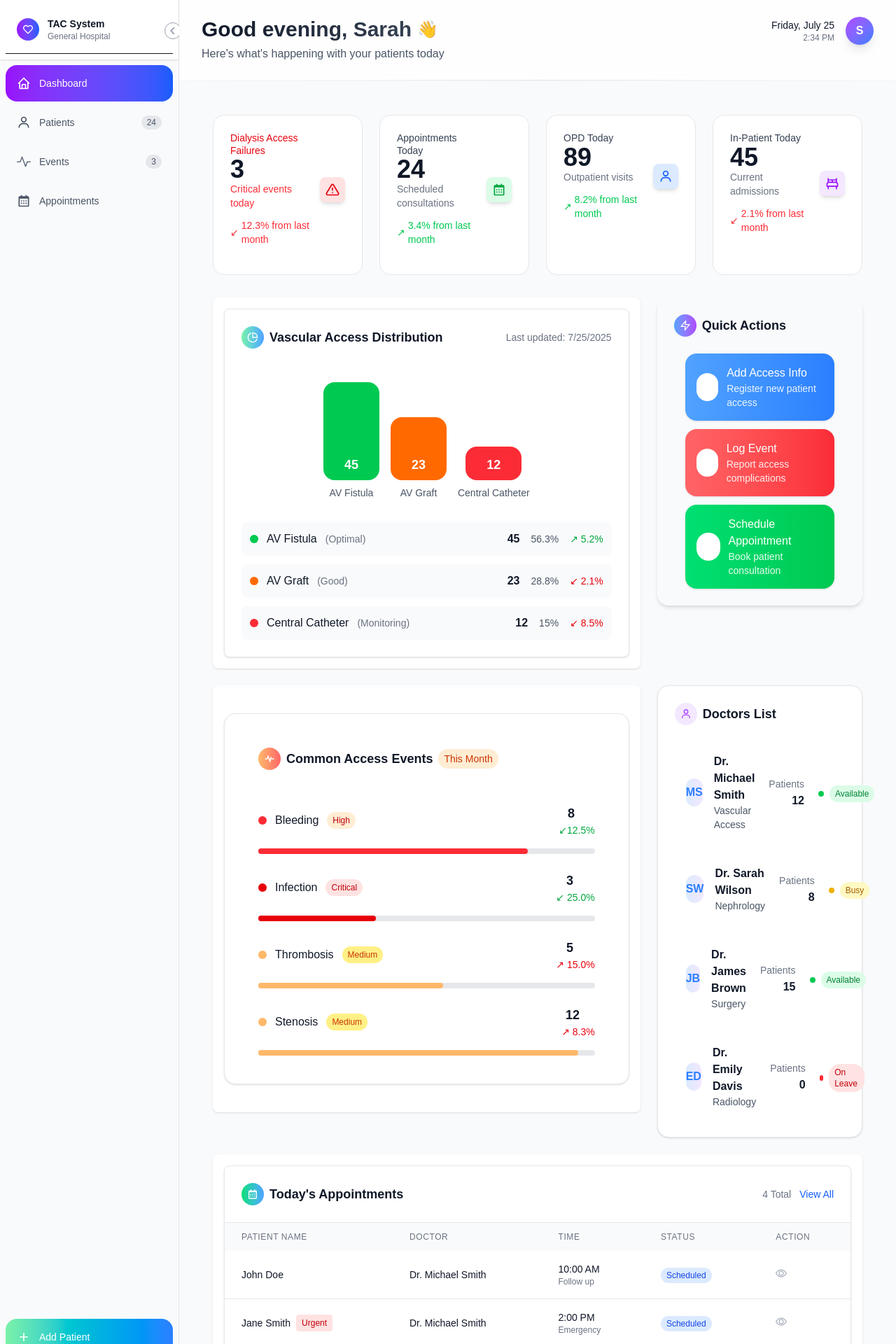
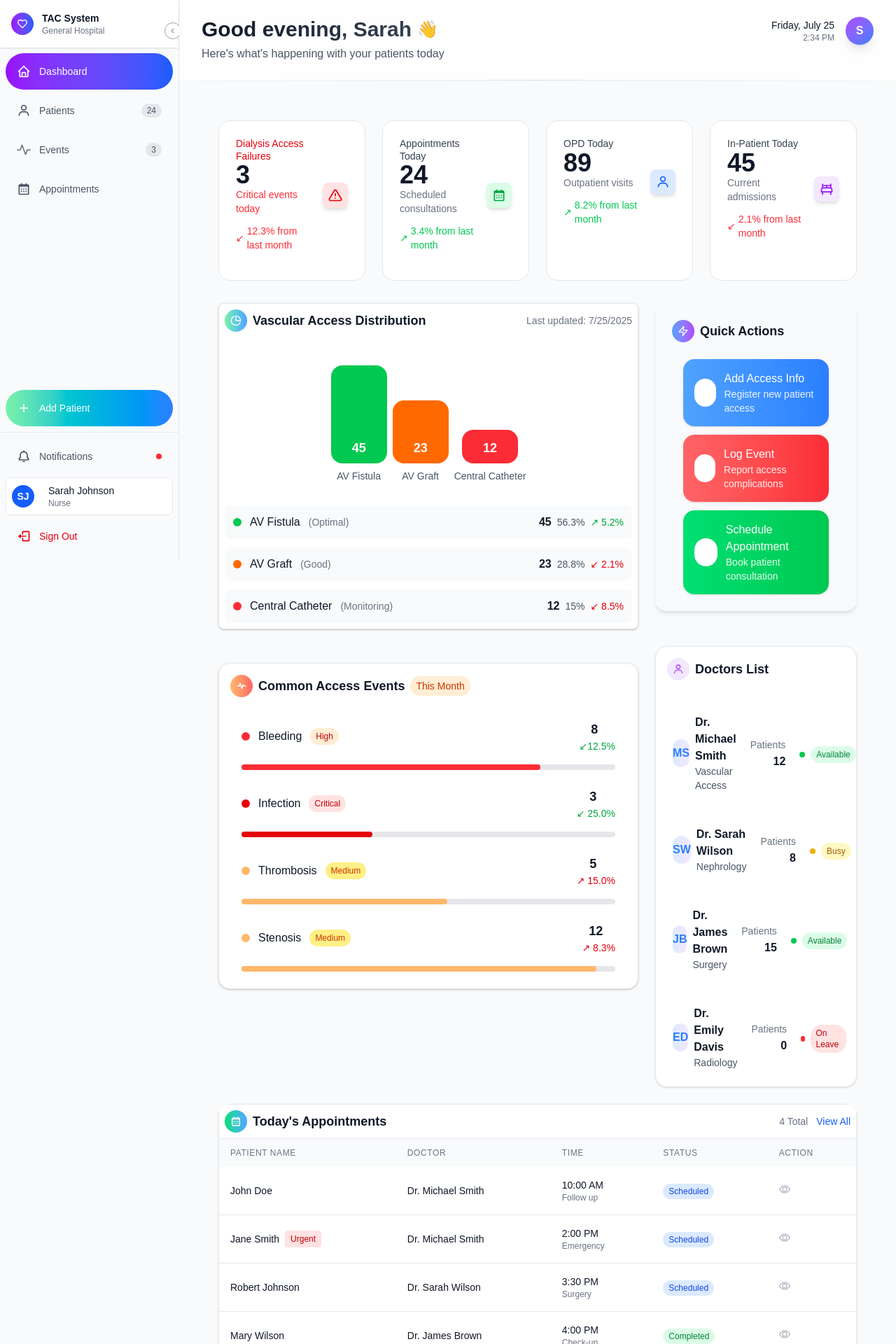
Before and after one commit to kibochamark/tac-client, a Next.js app: page /dashboard in a window 1280 px wide. Shown: the top 1920 px of the page at 70% size. Built offline with nearby package versions, Linux system fonts and the light colour scheme.

Commit message:
feat: enhance UI components with improved styling and responsiveness; update sidebar and layout for mobile support

```diff
--- a/src/app/components/access-chart.tsx
+++ b/src/app/components/access-chart.tsx
@@ -10,7 +10,7 @@ const data = [
 ]
 
 const VascularAccessChart = () => (
-    <div className="bg-white rounded-lg shadow-sm border border-gray-200 p-6">
+    <div className="bg-white rounded-lg shadow-sm hover:shadow-xl border border-gray-200 p-2">
         {/* Header */}
         <div className="flex items-center justify-between mb-6">
             <div className="flex items-center space-x-2">
@@ -23,7 +23,7 @@ const VascularAccessChart = () => (
         </div>
 
         {/* Chart Bars */}
-        <div className="flex items-end justify-center space-x-4 mb-8 h-48">
+        <div className="flex items-end justify-center space-x-2 mb-8 h-48">
             {data.map((item, i) => (
                 <div key={i} className="flex flex-col items-center">
                     <div
@@ -46,7 +46,7 @@ const VascularAccessChart = () => (
                         <span className="font-medium text-gray-900">{item.name}</span>
                         <span className="text-sm text-gray-500">({item.status})</span>
                     </div>
-                    <div className="flex items-center space-x-4">
+                    <div className="flex items-center space-x-2">
                         <span className="font-bold text-gray-900">{item.count}</span>
                         <span className="text-sm text-gray-600">{item.percentage}%</span>
                         <span className={`text-sm ${item.change.includes('↗') ? 'text-green-600' : 'text-red-600'}`}>
--- a/src/app/components/access-events.tsx
+++ b/src/app/components/access-events.tsx
@@ -53,8 +53,8 @@ const CommonAccessEvents = () => {
     ]
 
     return (
-        <div className="bg-white rounded-2xl shadow-sm hover:shadow-xl border border-gray-200 p-8 my-6">
-            <div className="flex items-center space-x-2 mb-6 p-4">
+        <div className="bg-white rounded-2xl shadow-sm hover:shadow-xl border border-gray-200 p-4 my-6">
+            <div className="flex items-center space-x-2 mb-6 ">
                 <div className="w-8 h-8 bg-gradient-to-r from-orange-300 to-red-400 rounded-full flex items-center justify-center">
                     <TbActivityHeartbeat className="w-4 h-4 text-white" />
                 </div>
@@ -73,7 +73,7 @@ const CommonAccessEvents = () => {
                                     {event.severity}
                                 </span>
                             </div>
-                            <div className="flex flex-col items-center space-x-4">
+                            <div className="flex flex-col items-center space-x-2">
                                 <span className="font-bold text-gray-900 text-lg">{event.count}</span>
                                 <span className={`text-sm ${event.changeColor}`}>
                                     {event.change}
--- a/src/app/components/appointments-table.tsx
+++ b/src/app/components/appointments-table.tsx
@@ -14,7 +14,7 @@ const appointments = [
 const AppointmentsTable = () => (
   <div className="bg-white rounded-lg shadow-sm border border-gray-200">
     {/* Header */}
-    <div className="p-6 border-b border-gray-200 flex items-center justify-between">
+    <div className="p-2 border-b border-gray-200 flex items-center justify-between">
       <div className="flex items-center space-x-2">
         <div className="w-8 h-8 bg-gradient-to-r from-green-400 to-blue-400 rounded-full flex items-center justify-center">
           <BiCalendar className="w-4 h-4 text-white" />
@@ -33,14 +33,14 @@ const AppointmentsTable = () => (
         <thead className="bg-gray-50 text-xs text-gray-500 uppercase">
           <tr>
             {['Patient Name', 'Doctor', 'Time', 'Status', 'Action'].map((head, i) => (
-              <th key={i} className="px-6 py-3 text-left font-medium tracking-wider">{head}</th>
+              <th key={i} className="px-4 py-3 text-left font-medium tracking-wider">{head}</th>
             ))}
           </tr>
         </thead>
         <tbody className="bg-white divide-y divide-gray-200 text-sm text-gray-900">
           {appointments.map((a, i) => (
             <tr key={i} className="hover:bg-gray-50">
-              <td className="px-6 py-4 whitespace-nowrap">
+              <td className="px-4 py-4 whitespace-nowrap">
                 <div className="flex items-center">
                   <span className="font-medium">{a.patientName}</span>
                   {a.urgent && (
@@ -48,15 +48,15 @@ const AppointmentsTable = () => (
                   )}
                 </div>
               </td>
-              <td className="px-6 py-4 whitespace-nowrap">{a.doctor}</td>
-              <td className="px-6 py-4 whitespace-nowrap">
+              <td className="px-4 py-4 whitespace-nowrap">{a.doctor}</td>
+              <td className="px-4 py-4 whitespace-nowrap">
                 <div>{a.time}</div>
                 <div className="text-gray-500 text-xs">{a.type}</div>
               </td>
-              <td className="px-6 py-4 whitespace-nowrap">
+              <td className="px-4 py-4 whitespace-nowrap">
                 <span className={`px-2 py-1 rounded-2xl text-xs font-medium ${a.statusColor}`}>{a.status}</span>
               </td>
-              <td className="px-6 py-4 whitespace-nowrap">
+              <td className="px-4 py-4 whitespace-nowrap">
                 <button className="text-gray-400 hover:text-gray-600">
                   <BsEye className="w-4 h-4" />
                 </button>
--- a/src/app/components/doctors-list.tsx
+++ b/src/app/components/doctors-list.tsx
@@ -44,8 +44,8 @@ const DoctorsList = () => {
   ]
 
   return (
-    <div className="bg-white rounded-2xl shadow-sm hover:shadow-xl border border-gray-200 p-6">
-      <div className="flex items-center space-x-2 mb-6">
+    <div className="bg-white rounded-2xl shadow-sm hover:shadow-xl border border-gray-200 p-2">
+      <div className="flex items-center space-x-2 mb-6 p-2">
         <div className="w-8 h-8 bg-purple-100 rounded-full flex items-center justify-center">
           <BiUser className="w-4 h-4 text-purple-500" />
         </div>
@@ -54,7 +54,7 @@ const DoctorsList = () => {
 
       <div className="space-y-4">
         {doctors.map((doctor, index) => (
-          <div key={index} className="flex items-center space-x-4 p-4 hover:bg-gray-50 rounded-lg transition-colors">
+          <div key={index} className="flex items-center space-x-2 p-4 hover:bg-gray-50 rounded-lg transition-colors">
             <div className="w-10 h-10 bg-gradient-to-r from-blue-100 to-purple-100 rounded-full flex items-center justify-center text-blue-500 font-semibold">
               {doctor.initials}
             </div>
--- a/src/app/components/header.tsx
+++ b/src/app/components/header.tsx
@@ -3,6 +3,8 @@ const DashboardHeader = () => {
 
   return (
     <div className="bg-white/80 backdrop-blur-xl border-b border-gray-100 top-0 z-40">
+
+
       <div className="px-4 sm:px-6 lg:px-8">
 
         {/* Main Header */}
--- a/src/app/components/layout/sidebar.tsx
+++ b/src/app/components/layout/sidebar.tsx
@@ -1,9 +1,9 @@
 'use client'
 
-import React, { useState } from 'react'
+import React, { useState, useEffect } from 'react'
 import {
   BiBell, BiCalendar, BiHome, BiLogOut, BiPlus, BiUser,
-  BiChevronLeft, BiChevronRight
+  BiChevronLeft, BiChevronRight, BiMenu, BiX
 } from 'react-icons/bi'
 import { BsActivity } from 'react-icons/bs'
 import { FaRegHeart } from 'react-icons/fa'
@@ -15,26 +15,78 @@ const navigationItems = [
   { id: 'appointments', icon: BiCalendar, title: 'Appointments' }
 ]
 
-const Sidebar = () => {
+interface SidebarProps {
+  isMobileMenuOpen: boolean
+  setIsMobileMenuOpen: (open: boolean) => void
+}
+
+const Sidebar = ({ isMobileMenuOpen, setIsMobileMenuOpen }: SidebarProps) => {
   const [isCollapsed, setIsCollapsed] = useState(false)
   const [activeItem, setActiveItem] = useState('dashboard')
+  const [isMobile, setIsMobile] = useState(false)
+
+  // Check if we're on mobile
+  useEffect(() => {
+    const checkMobile = () => {
+      setIsMobile(window.innerWidth < 1024)
+    }
+
+    checkMobile()
+    window.addEventListener('resize', checkMobile)
+    return () => window.removeEventListener('resize', checkMobile)
+  }, [])
+
+  // Close mobile menu when clicking outside or on item
+  useEffect(() => {
+    if (isMobileMenuOpen && isMobile) {
+      const handleClickOutside = () => setIsMobileMenuOpen(false)
+      document.addEventListener('click', handleClickOutside)
+      return () => document.removeEventListener('click', handleClickOutside)
+    }
+  }, [isMobileMenuOpen, isMobile, setIsMobileMenuOpen])
 
   const toggleSidebar = () => setIsCollapsed(!isCollapsed)
 
-  const baseBtnClasses = "w-full flex items-center rounded-2xl p-4 transition-all duration-200"
-  const collapsed = isCollapsed ? 'justify-center' : 'space-x-3'
+  const handleNavItemClick = (id: string) => {
+    setActiveItem(id)
+    if (isMobile) {
+      setIsMobileMenuOpen(false)
+    }
+  }
 
-  return (
-    <div className={`relative bg-gray-50 border-r border-gray-200 flex flex-col transition-all duration-300 ${isCollapsed ? 'w-16' : 'w-64'}`}>
+  const baseBtnClasses = "w-full flex items-center rounded-full p-4 transition-all duration-200"
+  const collapsed = (isCollapsed && !isMobile) ? 'justify-center' : 'space-x-3'
+
+  const sidebarContent = (
+    <>
       {/* Top Header */}
-      <div className='flex items-center p-2 justify-between bg-white shadow-sm'>
-        <button onClick={toggleSidebar} className="absolute -right-1 top-8 w-6 h-6 bg-white border rounded-full flex items-center justify-center text-gray-400 hover:text-gray-600 z-10">
-          {isCollapsed ? <BiChevronRight className="w-6 h-6" /> : <BiChevronLeft className="w-6 h-6" />}
-        </button>
-        <div className="p-4 border-b w-full">
+      <div className='flex items-center p-2 justify-between bg-white shadow-sm relative'>
+        {/* Desktop collapse button */}
+        {!isMobile && (
+          <button
+            onClick={toggleSidebar}
+            className="absolute -right-1 top-8 w-6 h-6 bg-white border rounded-full flex items-center justify-center text-gray-400 hover:text-gray-600 z-10"
+          >
+            {isCollapsed ? <BiChevronRight className="w-4 h-4" /> : <BiChevronLeft className="w-4 h-4" />}
+          </button>
+        )}
+
+        {/* Mobile close button */}
+        {isMobile && (
+          <button
+            onClick={() => setIsMobileMenuOpen(false)}
+            className="absolute right-2 top-2 w-8 h-8 bg-white border rounded-full flex items-center justify-center text-gray-400 hover:text-gray-600 z-10 lg:hidden"
+          >
+            <BiX className="w-5 h-5" />
+          </button>
+        )}
+
+        <div className="p-2 w-full">
           <div className="flex items-center space-x-3">
-            <div className="w-8 h-8 bg-gradient-to-r from-purple-600 to-blue-600 rounded-full flex items-center justify-center text-white font-bold text-sm"><FaRegHeart /></div>
-            {!isCollapsed && (
+            <div className="w-8 h-8 bg-gradient-to-r from-purple-600 to-blue-600 rounded-full flex items-center justify-center text-white font-bold text-sm">
+              <FaRegHeart />
+            </div>
+            {(!isCollapsed || isMobile) && (
               <div>
                 <h1 className="font-semibold text-sm text-gray-900">TAC System</h1>
                 <p className="text-xs text-gray-500">General Hospital</p>
@@ -51,28 +103,23 @@ const Sidebar = () => {
           return (
             <button
               key={id}
-              onClick={() => setActiveItem(id)}
+              onClick={() => handleNavItemClick(id)}
               className={`
                 ${baseBtnClasses} ${collapsed}
                 ${isActive ? 'bg-gradient-to-r from-purple-600 to-blue-600 text-white' : 'text-gray-600 hover:bg-gray-100 hover:text-gray-900'}
               `}
-              title={isCollapsed ? title : undefined}
+              title={(isCollapsed && !isMobile) ? title : undefined}
             >
-              <Icon className={`w-5 h-5 ${isActive ? 'text-white' : ''}`} />
-              {!isCollapsed && (
+              <Icon className={`w-5 h-5 ${isActive ? 'text-white' : ''} flex-shrink-0`} />
+              {(!isCollapsed || isMobile) && (
                 <>
-                  <span className="text-sm font-medium flex-1 text-left truncate">{title}</span>
+                  <span className="text-sm font-medium flex-1 text-left">{title}</span>
                   {count && (
-                    <span className={`text-xs px-2 py-0.5 rounded-full font-medium ${isActive ? 'bg-blue-200 text-blue-800' : 'bg-gray-200 text-gray-600 group-hover:bg-gray-300'}`}>
+                    <span className={`text-xs px-2 py-0.5 rounded-full font-medium flex-shrink-0 ${isActive ? 'bg-blue-200 text-blue-800' : 'bg-gray-200 text-gray-600 group-hover:bg-gray-300'}`}>
                       {count}
                     </span>
                   )}
                 </>
-              )}
-              {isCollapsed && count && (
-                <div className="absolute -top-1 -right-1 w-4 h-4 bg-red-500 text-white text-xs rounded-full flex items-center justify-center">
-                  {count > 9 ? '9+' : count}
-                </div>
               )}
             </button>
           )
@@ -83,26 +130,31 @@ const Sidebar = () => {
       <div className="p-2">
         <button
           className={`${baseBtnClasses} ${collapsed} bg-gradient-to-r from-green-300 to-blue-500 via-cyan-500 hover:bg-green-700 text-white`}
-          title={isCollapsed ? 'Add Patient' : undefined}
+          title={(isCollapsed && !isMobile) ? 'Add Patient' : undefined}
         >
-          <BiPlus className="w-5 h-5" />
-          {!isCollapsed && <span className="text-sm font-medium">Add Patient</span>}
+          <BiPlus className="w-5 h-5 flex-shrink-0" />
+          {(!isCollapsed || isMobile) && <span className="text-sm font-medium">Add Patient</span>}
         </button>
       </div>
 
       {/* Bottom Section */}
       <div className="p-2 border-t border-gray-200 space-y-1">
         {/* Notification */}
-        <button className={`${baseBtnClasses} ${collapsed} text-gray-600 hover:bg-gray-100 hover:text-gray-900 relative`} title={isCollapsed ? 'Notifications' : undefined}>
-          <BiBell className="w-5 h-5" />
-          {!isCollapsed && <span className="text-sm font-medium flex-1 text-left">Notifications</span>}
-          <div className={`w-2 h-2 bg-red-500 rounded-full ${isCollapsed ? 'absolute -top-0.5 -right-0.5' : ''}`} />
+        <button
+          className={`${baseBtnClasses} ${collapsed} text-gray-600 hover:bg-gray-100 hover:text-gray-900 relative`}
+          title={(isCollapsed && !isMobile) ? 'Notifications' : undefined}
+        >
+          <BiBell className="w-5 h-5 flex-shrink-0" />
+          {(!isCollapsed || isMobile) && <span className="text-sm font-medium flex-1 text-left">Notifications</span>}
+          <div className={`w-2 h-2 bg-red-500 rounded-full ${(isCollapsed && !isMobile) ? 'absolute -top-0.5 -right-0.5' : ''}`} />
         </button>
 
         {/* User Info */}
         <div className={`flex items-center border border-gray-200 bg-white rounded-lg p-2 ${collapsed}`}>
-          <div className="w-8 h-8 bg-blue-600 text-white rounded-full flex items-center justify-center text-sm font-semibold">SJ</div>
-          {!isCollapsed && (
+          <div className="w-8 h-8 bg-blue-600 text-white rounded-full flex items-center justify-center text-sm font-semibold flex-shrink-0">
+            SJ
+          </div>
+          {(!isCollapsed || isMobile) && (
             <div className="min-w-0 ml-2">
               <p className="text-sm font-medium text-gray-900 truncate">Sarah Johnson</p>
               <p className="text-xs text-gray-500 truncate">Nurse</p>
@@ -111,13 +163,47 @@ const Sidebar = () => {
         </div>
 
         {/* Logout */}
-        <button className={`${baseBtnClasses} ${collapsed} text-red-600 hover:bg-red-50`} title={isCollapsed ? 'Sign Out' : undefined}>
-          <BiLogOut className="w-5 h-5" />
-          {!isCollapsed && <span className="text-sm font-medium">Sign Out</span>}
+        <button
+          className={`${baseBtnClasses} ${collapsed} text-red-600 hover:bg-red-50`}
+          title={(isCollapsed && !isMobile) ? 'Sign Out' : undefined}
+        >
+          <BiLogOut className="w-5 h-5 flex-shrink-0" />
+          {(!isCollapsed || isMobile) && <span className="text-sm font-medium">Sign Out</span>}
         </button>
       </div>
-    </div>
+    </>
+  )
+
+  return (
+    <>
+      {/* Mobile Menu Button - Fixed in header */}
+      <button
+        onClick={() => setIsMobileMenuOpen(!isMobileMenuOpen)}
+        className="lg:hidden fixed top-4 left-4 z-50 w-10 h-10 bg-white border border-gray-200 rounded-lg flex items-center justify-center text-gray-600 hover:text-gray-900 hover:bg-gray-50 shadow-sm"
+      >
+        {isMobileMenuOpen ? <BiX className="w-5 h-5" /> : <BiMenu className="w-5 h-5" />}
+      </button>
+
+      {/* Mobile Overlay */}
+      {isMobile && isMobileMenuOpen && (
+        <div className="fixed inset-0 bg-black bg-opacity-50 z-40 lg:hidden" />
+      )}
+
+      {/* Sidebar */}
+      <div
+        className={`
+          ${isMobile ? 'fixed' : 'relative'}
+          h-screen bg-gray-50 border-r border-gray-200 flex flex-col transition-all duration-300 z-50
+          ${isMobile
+            ? `${isMobileMenuOpen ? 'translate-x-0' : '-translate-x-full'} w-64`
+            : `${isCollapsed ? 'w-16' : 'w-64'}`
+          }
+        `}
+        onClick={(e) => e.stopPropagation()}
+      >
+        {sidebarContent}
+      </div>
+    </>
   )
 }
-
 export default Sidebar
--- a/src/app/components/login-form.tsx
+++ b/src/app/components/login-form.tsx
@@ -20,7 +20,7 @@ const LoginForm = ({ onSubmit }: LoginFormProps) => {
     };
 
     const inputClass =
-        'w-full px-4 py-3 border border-gray-200 rounded-lg focus:ring-2 focus:ring-purple-500 focus:border-transparent outline-none transition-all duration-200 text-gray-700 placeholder-gray-400';
+        'w-full px-4 py-3 border-2 border-gray-200 rounded-xl bg-gray-50 text-gray-700 placeholder-gray-400 focus:outline-none focus:border-purple-500 focus:bg-white focus:ring-4 focus:ring-purple-100 transition-all duration-200';
 
     return (
         <div className=" flex items-center justify-center bg-gray-50 p-4">
--- a/src/app/components/signup-form.tsx
+++ b/src/app/components/signup-form.tsx
@@ -32,7 +32,7 @@ const SignupForm = () => {
   };
 
   return (
-    <div className="bg-gray-50 flex items-center justify-center p-5">
+    <div className="bg-gray-50 hidden lg:flex items-center justify-center p-5">
       <div className="bg-white rounded-3xl p-10 shadow-2xl w-full max-w-md backdrop-blur-sm bg-opacity-95">
         <form onSubmit={handleSubmit(onSubmit)} className="space-y-5">
           {fields.map(({ id, type, label, placeholder }) => (
--- a/src/app/dashboard/layout.tsx
+++ b/src/app/dashboard/layout.tsx
@@ -1,21 +1,35 @@
 // app/dashboard/layout.tsx
 'use client'
 
-
-import React from 'react'
+import React, { useState } from 'react'
 import DashboardHeader from '../components/header'
 import Sidebar from '../components/layout/sidebar'
 
 const DashboardLayout = ({ children }: { children: React.ReactNode }) => {
+    const [isMobileMenuOpen, setIsMobileMenuOpen] = useState(false)
+
     return (
-        <div className="flex flex-col lg:flex-row min-h-screen bg-gray-50">
-            <Sidebar />
-            <div className="flex-1 flex flex-col">
-                <DashboardHeader />
-                <main className="flex-1 p-4 sm:p-6 overflow-auto">{children}</main>
+        <div className="min-h-screen bg-gray-50">
+            {/* Mobile-first layout */}
+            <div className="flex flex-col lg:flex-row">
+                {/* Sidebar - Hidden on mobile by default, can be toggled */}
+                <div className="lg:flex lg:w-64 lg:flex-col lg:fixed lg:inset-y-0">
+                    <Sidebar isMobileMenuOpen={isMobileMenuOpen}
+                        setIsMobileMenuOpen={setIsMobileMenuOpen} />
+                </div>
+
+                {/* Main content area */}
+                <div className="flex flex-col flex-1 lg:ml-64">
+                    {/* Header */}
+                    <DashboardHeader />
+
+                    {/* Main content */}
+                    <main className="flex-1 p-2 sm:p-4 lg:p-8 overflow-auto">
+                        {children}
+                    </main>
+                </div>
             </div>
         </div>
     )
 }
-
 export default DashboardLayout
--- a/src/app/dashboard/page.tsx
+++ b/src/app/dashboard/page.tsx
@@ -18,7 +18,7 @@ const DashboardPage = () => (
         {/* Chart and Quick Actions */}
         <div className="grid grid-cols-1 lg:grid-cols-3 gap-4 sm:gap-6 mb-6">
           <div className="lg:col-span-2">
-            <div className="bg-white rounded-lg shadow p-4">
+            <div className="bg-white rounded-lg shadow">
               <VascularAccessChart />
             </div>
           </div>
@@ -30,7 +30,7 @@ const DashboardPage = () => (
         {/* Events and Doctors */}
         <div className="grid grid-cols-1 lg:grid-cols-3 gap-4 sm:gap-6 mb-6">
           <div className="lg:col-span-2">
-            <div className="bg-white rounded-lg shadow p-4">
+            <div className="bg-white rounded-2xl shadow ">
               <CommonAccessEvents />
             </div>
           </div>
@@ -40,7 +40,7 @@ const DashboardPage = () => (
         </div>
 
         {/* Appointments */}
-        <div className="overflow-x-auto bg-white rounded-lg shadow p-4">
+        <div className="overflow-x-auto bg-white rounded-2xl shadow">
           <AppointmentsTable />
         </div>
       </main>
```
